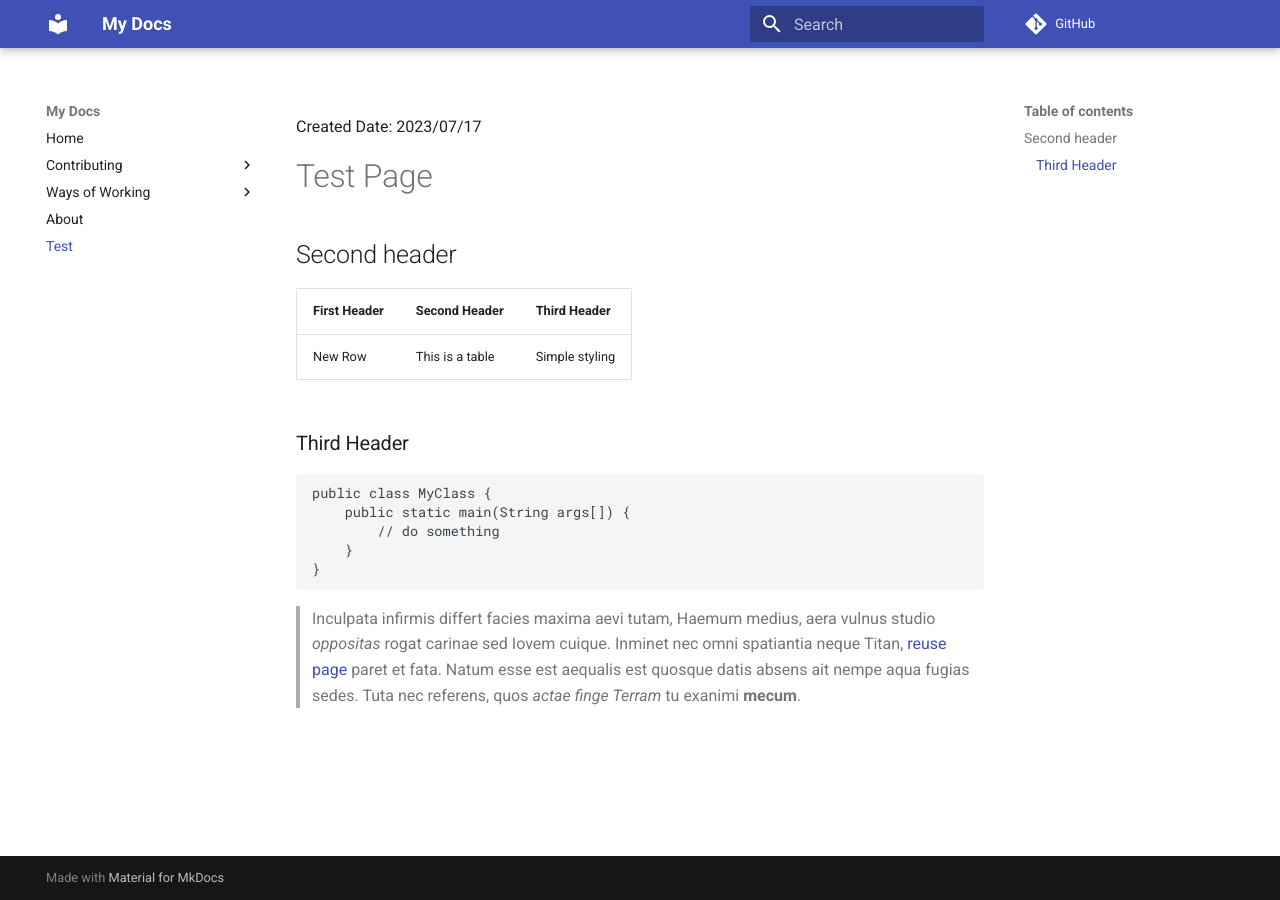
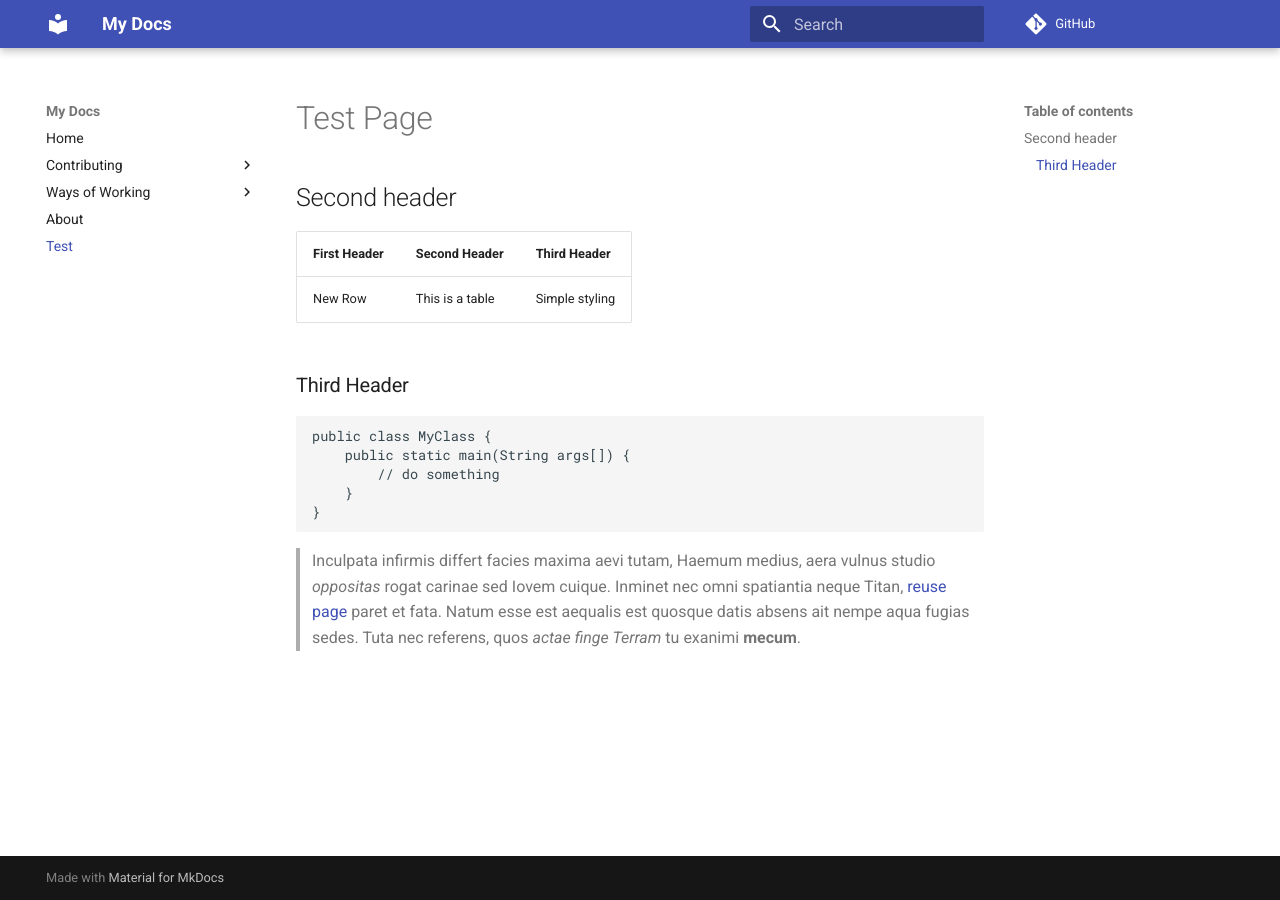
Before and after one commit to neildillamore/mydocs.github.io, an MkDocs documentation site: the page built from docs/test.md, in a window 1280 px wide. Built offline with MkDocs 1.6.1 and Material for MkDocs 9.7.7, drawn with Linux system fonts in a browser that asks for light colours; comment, search, counter and statistics services are not loaded.

Commit message:
bootstrapping

```diff
--- a/docs/test.md
+++ b/docs/test.md
@@ -1,7 +1,7 @@
 Title:          My Test Page
 Summary:        Test page with different formatting
 Authors:        Neil Dillamore
-Created Date:   2023/07/17
+                A N Other
 
 # Test Page
 
```
